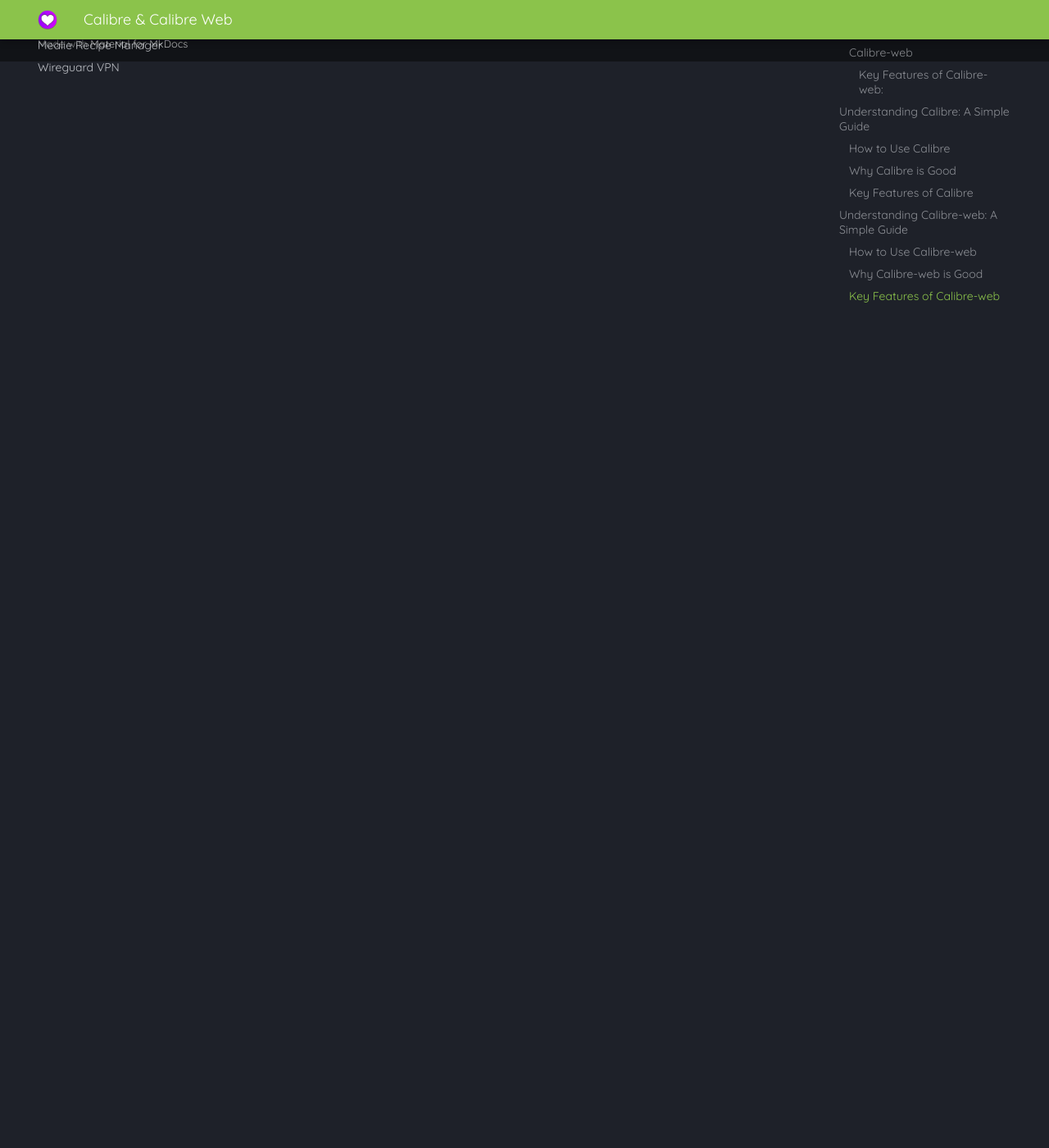
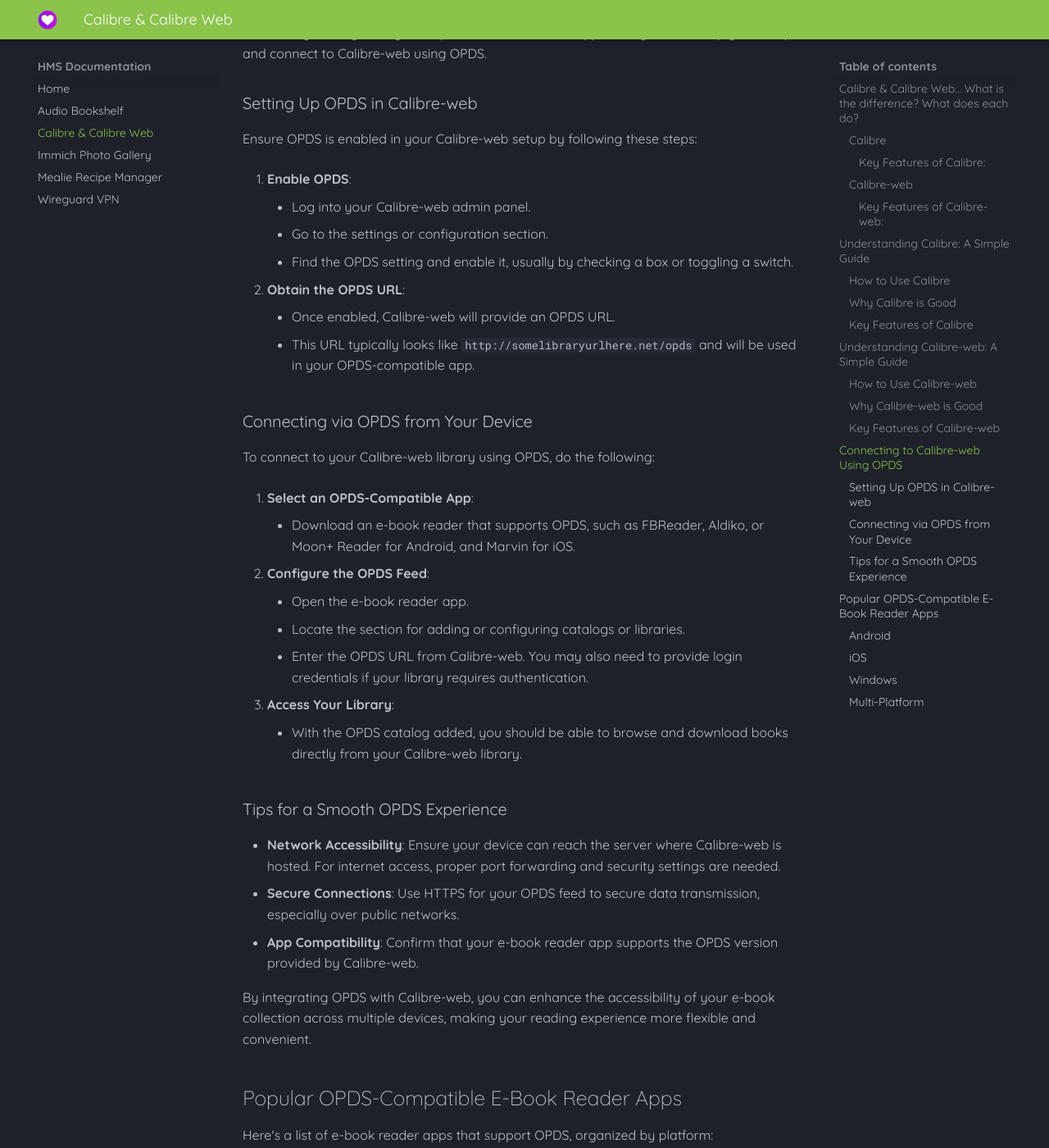
Before and after one commit to Jaxxel89/hms-docs, an MkDocs documentation site: the page built from docs/calibre-and-calibreweb.md, in a window 1280 px wide and 1400 px high, scrolled down 4456 px. Shown: the whole window at 82% size. Built offline with MkDocs 1.6.1 and Material for MkDocs 9.7.7, drawn with Linux system fonts in a browser that asks for light colours; some of the changed text lies outside the part shown.

Commit message:
Add more info.

```diff
--- a/docs/calibre-and-calibreweb.md
+++ b/docs/calibre-and-calibreweb.md
@@ -110,3 +110,67 @@ Calibre-web is a web-based application that provides a user-friendly interface f
    - Provides OPDS feed support to access your collection with compatible e-book readers and applications.
 
 Calibre-web transforms your Calibre e-book library into a versatile, accessible, and shareable collection, making it an excellent tool for e-book enthusiasts who value convenience and accessibility.
+
+## Connecting to Calibre-web Using OPDS
+
+Utilizing the Open Publication Distribution System (OPDS) allows you to access your Calibre-web library directly through compatible e-book reader apps. This guide will help you set up and connect to Calibre-web using OPDS.
+
+### Setting Up OPDS in Calibre-web
+
+Ensure OPDS is enabled in your Calibre-web setup by following these steps:
+
+1. **Enable OPDS**:
+    - Log into your Calibre-web admin panel.
+    - Go to the settings or configuration section.
+    - Find the OPDS setting and enable it, usually by checking a box or toggling a switch.
+
+2. **Obtain the OPDS URL**:
+    - Once enabled, Calibre-web will provide an OPDS URL.
+    - This URL typically looks like `http://somelibraryurlhere.net/opds` and will be used in your OPDS-compatible app.
+
+### Connecting via OPDS from Your Device
+
+To connect to your Calibre-web library using OPDS, do the following:
+
+1. **Select an OPDS-Compatible App**:
+    - Download an e-book reader that supports OPDS, such as FBReader, Aldiko, or Moon+ Reader for Android, and Marvin for iOS.
+
+2. **Configure the OPDS Feed**:
+    - Open the e-book reader app.
+    - Locate the section for adding or configuring catalogs or libraries.
+    - Enter the OPDS URL from Calibre-web. You may also need to provide login credentials if your library requires authentication.
+
+3. **Access Your Library**:
+    - With the OPDS catalog added, you should be able to browse and download books directly from your Calibre-web library.
+
+### Tips for a Smooth OPDS Experience
+
+- **Network Accessibility**: Ensure your device can reach the server where Calibre-web is hosted. For internet access, proper port forwarding and security settings are needed.
+- **Secure Connections**: Use HTTPS for your OPDS feed to secure data transmission, especially over public networks.
+- **App Compatibility**: Confirm that your e-book reader app supports the OPDS version provided by Calibre-web.
+
+By integrating OPDS with Calibre-web, you can enhance the accessibility of your e-book collection across multiple devices, making your reading experience more flexible and convenient.
+
+## Popular OPDS-Compatible E-Book Reader Apps
+
+Here's a list of e-book reader apps that support OPDS, organized by platform:
+
+### Android
+- **FBReader** - Supports a wide range of formats and integrates with external dictionaries.
+- **Moon+ Reader** - Offers a smooth scroll and numerous features, including support for online ebook libraries and personal Calibre ebook servers.
+- **Aldiko** - Features an intuitive interface and supports Adobe DRM encrypted eBooks.
+- **PocketBook Reader** - Supports multiple formats and integrates with cloud storage for a comfortable reading experience.
+
+### iOS
+- **Marvin** - An advanced e-book reader for iPad and iPhone with extensive customization options and syncing capabilities.
+- **KyBook** - Supports a wide range of reading formats, offers comprehensive library management, and direct access to network libraries.
+- **MapleRead** - Known for its powerful features catering to avid readers and professionals.
+
+### Windows
+- **Freda** - Reads ePub (DRM-free), FB2, HTML, and TXT formats, and connects to online catalogs including OPDS.
+- **Calibre** - Primarily an e-book management software with reading capabilities, it accesses OPDS catalogs through plugins.
+
+### Multi-Platform
+- **Calibre Companion** - Mainly an organizer that connects to Calibre’s content server or cloud services, and works well with other reading apps to enhance your reading experience.
+
+These apps are ideal for accessing a wide range of e-book formats and online libraries, making it convenient to download and read books directly on your device.
```
